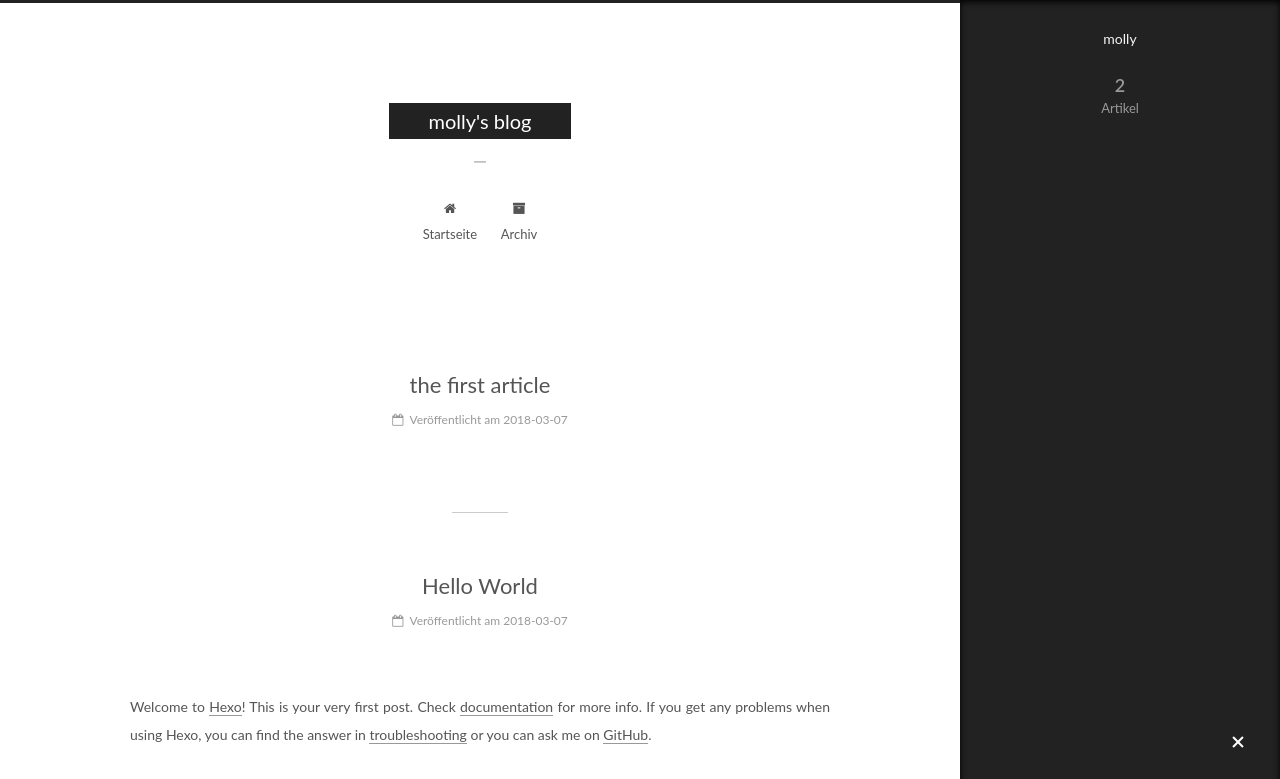
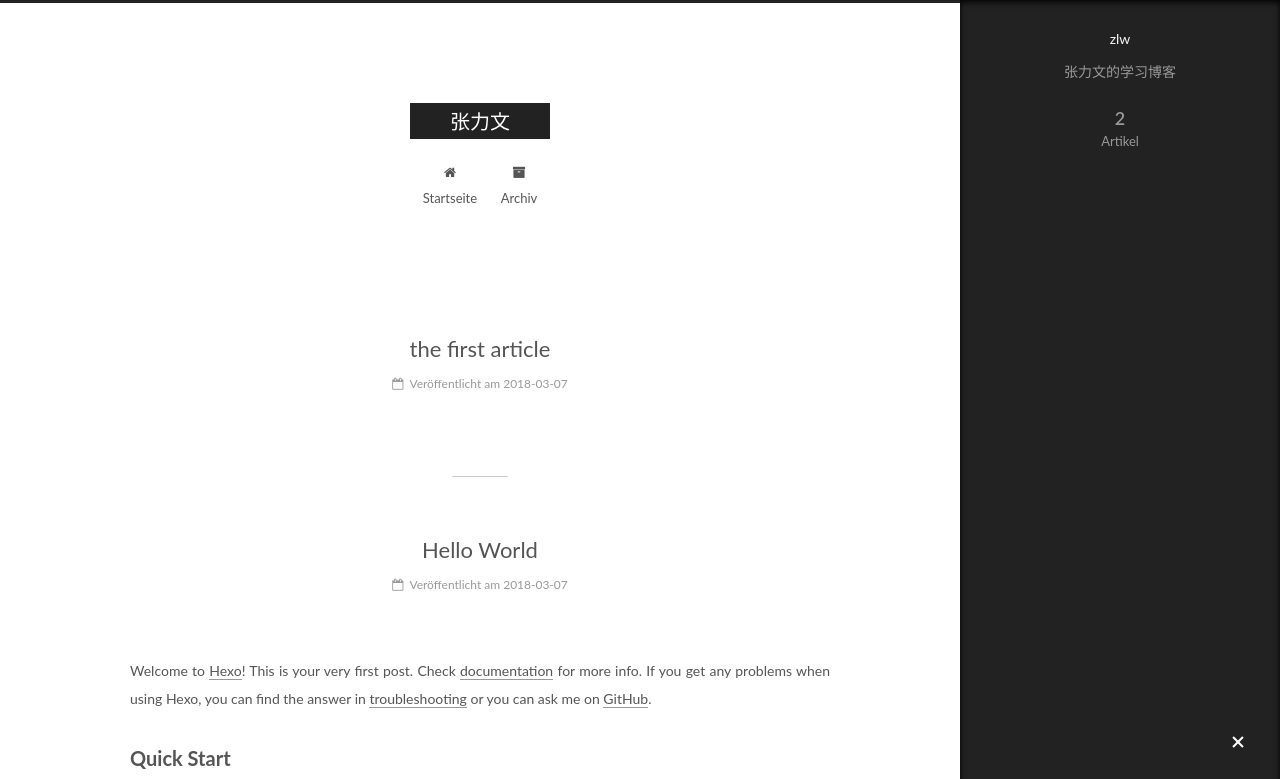
Before and after one commit to mollyyz/mollyyz.github.io, a plain HTML site: page index.html in a window 1280 px wide. Both pictures are taken after a click on the element 1238 px from the left and 743 px from the top of the page. Shown: the top 779 px of the page. Drawn offline with Linux system fonts and the light colour scheme.

Commit message:
Site updated: 2018-03-08 16:00:19

```diff
--- a/css/main.css
+++ b/css/main.css
@@ -1822,7 +1822,7 @@ pre .javascript .function {
   width: 4px;
   height: 4px;
   border-radius: 50%;
-  background: #dea7ff;
+  background: #ffff40;
 }
 .links-of-blogroll {
   font-size: 13px;
--- a/index.html
+++ b/index.html
@@ -79,13 +79,16 @@
 
 
 
+<meta name="description" content="张力文的学习博客">
 <meta property="og:type" content="website">
-<meta property="og:title" content="molly&#39;s blog">
+<meta property="og:title" content="张力文">
 <meta property="og:url" content="http://yoursite.com/index.html">
-<meta property="og:site_name" content="molly&#39;s blog">
+<meta property="og:site_name" content="张力文">
+<meta property="og:description" content="张力文的学习博客">
 <meta property="og:locale" content="Chinese">
 <meta name="twitter:card" content="summary">
-<meta name="twitter:title" content="molly&#39;s blog">
+<meta name="twitter:title" content="张力文">
+<meta name="twitter:description" content="张力文的学习博客">
 
 
 
@@ -121,7 +124,7 @@
 
 
 
-  <title>molly's blog</title>
+  <title>张力文</title>
 
 
 
@@ -152,12 +155,12 @@
     <div class="custom-logo-site-title">
       <a href="/"  class="brand" rel="start">
         <span class="logo-line-before"><i></i></span>
-        <span class="site-title">molly's blog</span>
+        <span class="site-title">张力文</span>
         <span class="logo-line-after"><i></i></span>
       </a>
     </div>
 
-        <p class="site-subtitle">一</p>
+        <p class="site-subtitle"></p>
 
   </div>
 
@@ -232,13 +235,13 @@
     <link itemprop="mainEntityOfPage" href="http://yoursite.com/2018/03/07/the-first-article/">
 
     <span hidden itemprop="author" itemscope itemtype="http://schema.org/Person">
-      <meta itemprop="name" content="molly">
+      <meta itemprop="name" content="zlw">
       <meta itemprop="description" content="">
       <meta itemprop="image" content="/images/avatar.gif">
     </span>
 
     <span hidden itemprop="publisher" itemscope itemtype="http://schema.org/Organization">
-      <meta itemprop="name" content="molly's blog">
+      <meta itemprop="name" content="张力文">
     </span>
 
 
@@ -351,13 +354,13 @@
     <link itemprop="mainEntityOfPage" href="http://yoursite.com/2018/03/07/hello-world/">
 
     <span hidden itemprop="author" itemscope itemtype="http://schema.org/Person">
-      <meta itemprop="name" content="molly">
+      <meta itemprop="name" content="zlw">
       <meta itemprop="description" content="">
       <meta itemprop="image" content="/images/avatar.gif">
     </span>
 
     <span hidden itemprop="publisher" itemscope itemtype="http://schema.org/Organization">
-      <meta itemprop="name" content="molly's blog">
+      <meta itemprop="name" content="张力文">
     </span>
 
 
@@ -498,8 +501,8 @@
         <div class="site-overview">
           <div class="site-author motion-element" itemprop="author" itemscope itemtype="http://schema.org/Person">
 
-              <p class="site-author-name" itemprop="name">molly</p>
-              <p class="site-description motion-element" itemprop="description"></p>
+              <p class="site-author-name" itemprop="name">zlw</p>
+              <p class="site-description motion-element" itemprop="description">张力文的学习博客</p>
           </div>
 
           <nav class="site-state motion-element">
@@ -554,7 +557,7 @@
   <span class="with-love">
     <i class="fa fa-user"></i>
   </span>
-  <span class="author" itemprop="copyrightHolder">molly</span>
+  <span class="author" itemprop="copyrightHolder">zlw</span>
 
 
 </div>
```
Also changed, not shown: 2018/03/07/hello-world/index.html (+9 -9 lines), 2018/03/07/the-first-article/index.html (+12 -9 lines), archives/2018/03/index.html (+12 -9 lines), archives/2018/index.html (+12 -9 lines), archives/index.html (+12 -9 lines).
